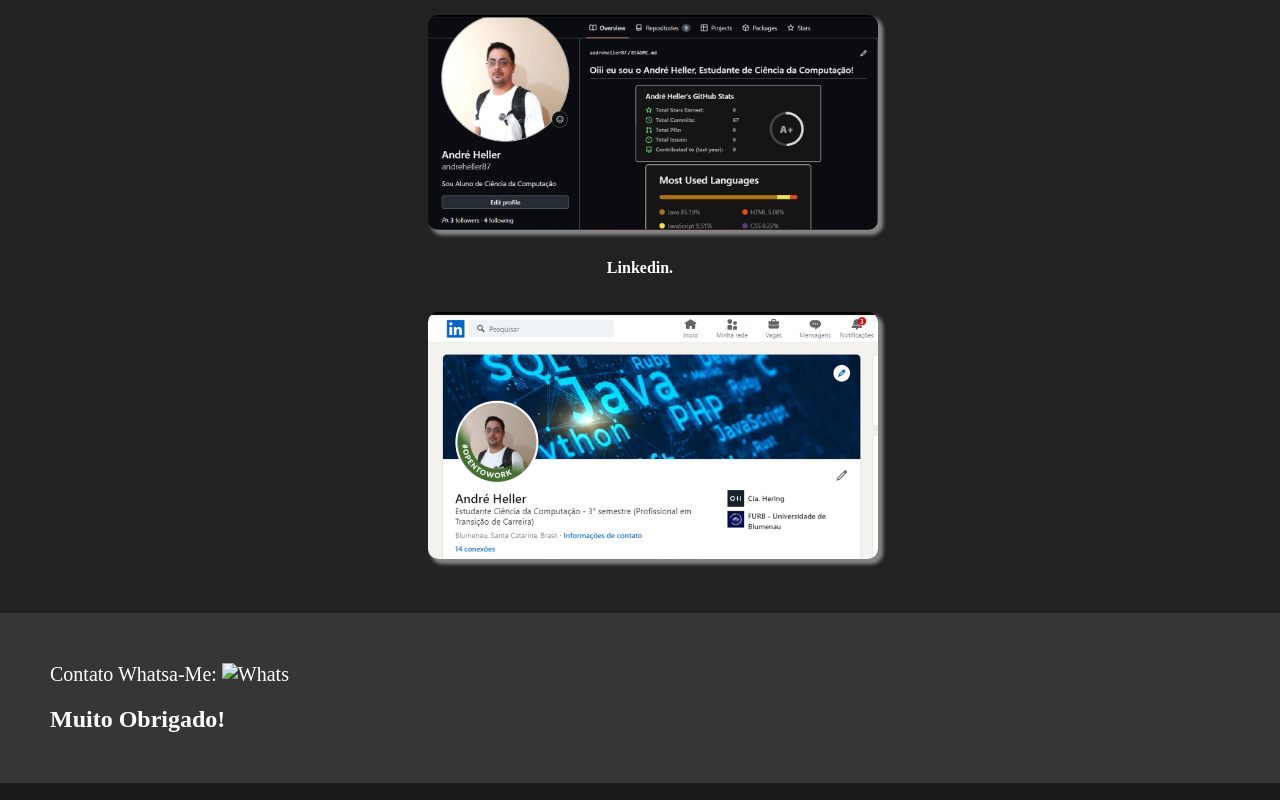
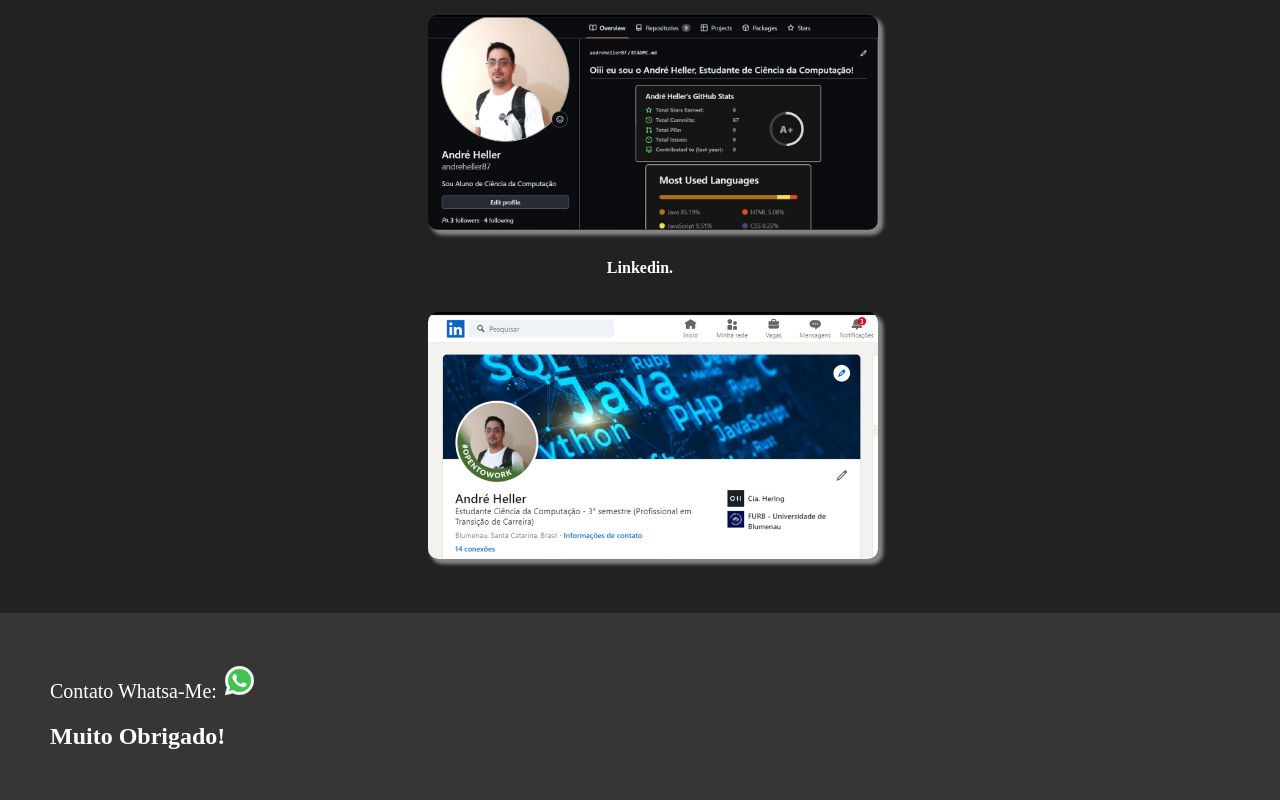
Before and after one commit to andreheller87/PortFolio, a plain HTML site: page index.html in a window 1280 px wide. Shown: the part 1751-2551 px from the top of the page. Drawn offline with nearby package versions, Linux system fonts and the light colour scheme; the site is published under a folder, as on GitHub Pages, so addresses that start at the root find nothing; a web font is replaced by a local one.

Commit message:
uploadImg

```diff
--- a/index.html
+++ b/index.html
@@ -107,7 +107,7 @@
     <section class="C-rodapé">
 
         <form>
-            <p onclick="whats()">Contato Whatsa-Me: <img class="whatsa-me" src="/icons8-whatsapp-480.png" alt="Whats">
+            <p onclick="whats()">Contato Whatsa-Me: <img class="whatsa-me" src="icons8-whatsapp-480.png" alt="Whats">
             </p>
             <h2>Muito Obrigado!</h2>
         </form>
```
